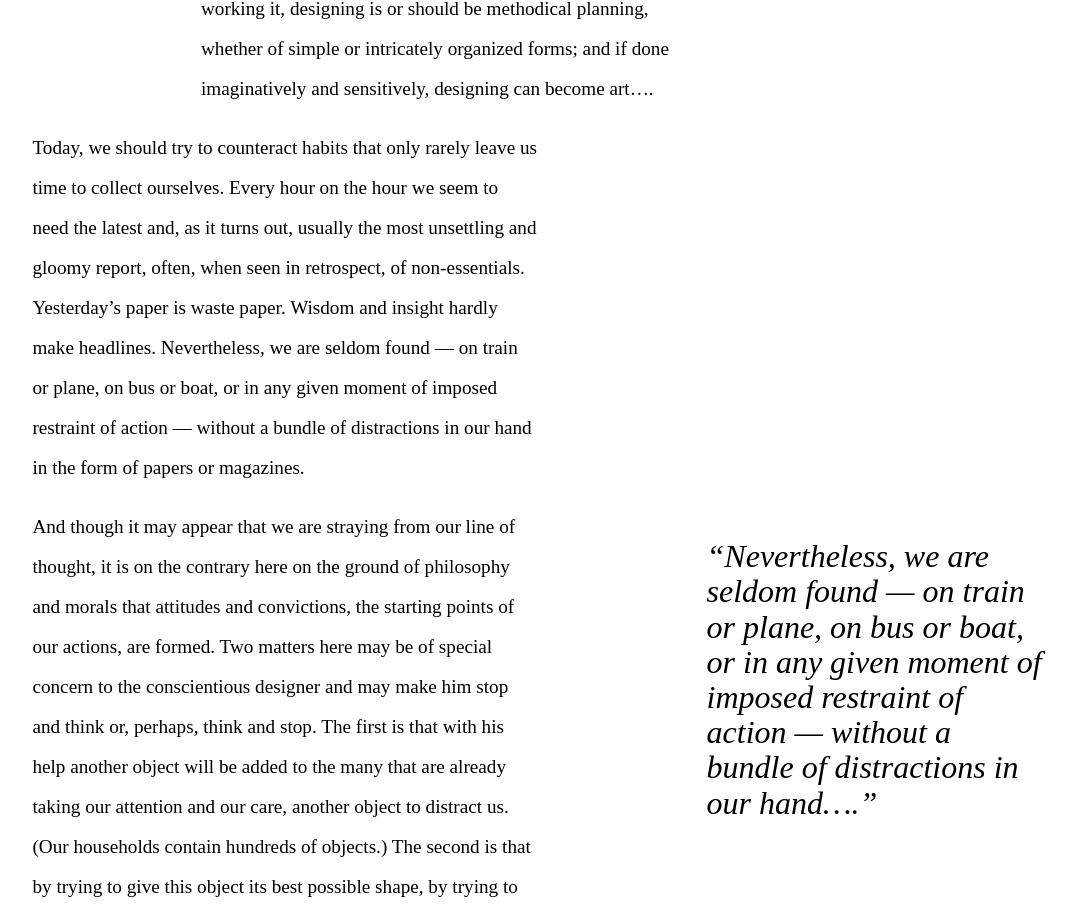
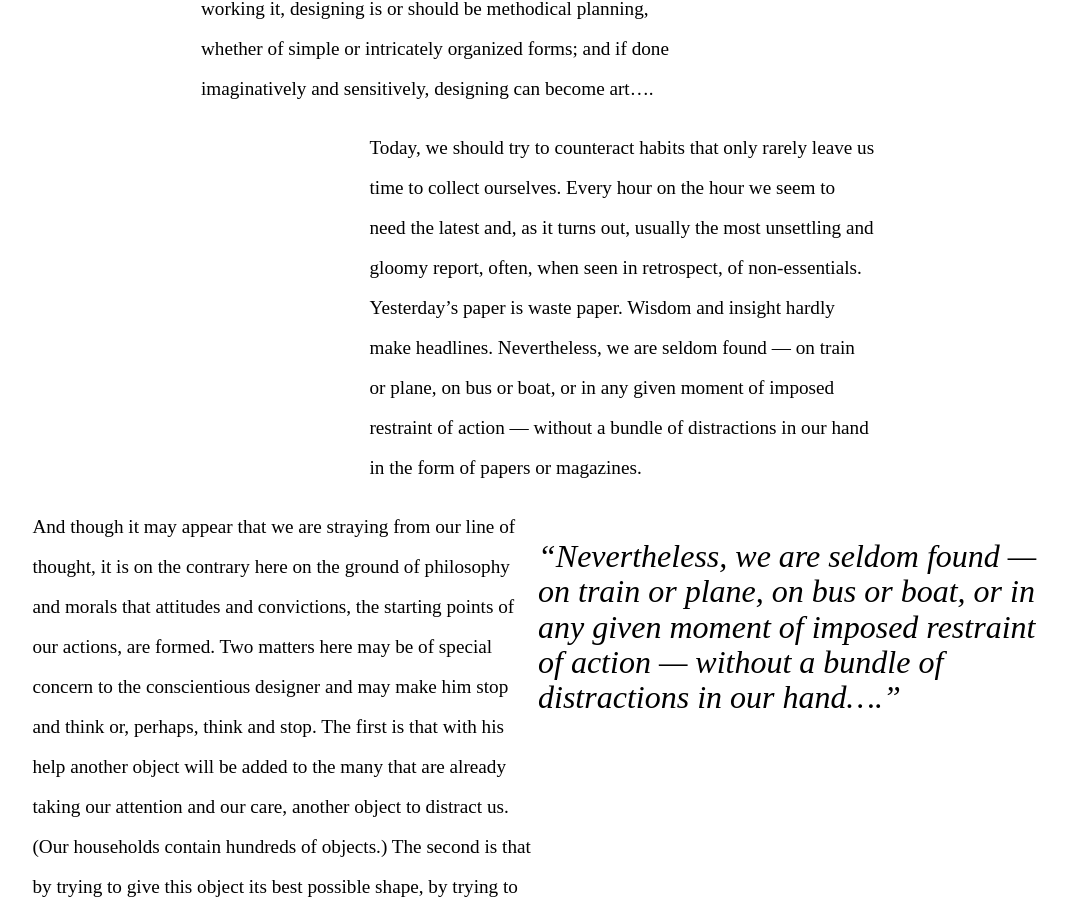
Before and after one commit to Skemily/skemily.github.io, a plain HTML site: page anni-albers/index.html in a window 1280 px wide. Shown: the part 2919-3837 px from the top of the page, without its empty margins (102-1179 px from the left). Drawn offline with Linux system fonts and the light colour scheme.

Commit message:
added row 8 to margin and deleted row 9 from margin

```diff
--- a/anni-albers/styles.css
+++ b/anni-albers/styles.css
@@ -39,7 +39,7 @@ p.callout {
 }
 
 #row4 p,
-#row9 {
+#row8 p {
     margin-left: calc(100% * 2/6);
 }
 
```
